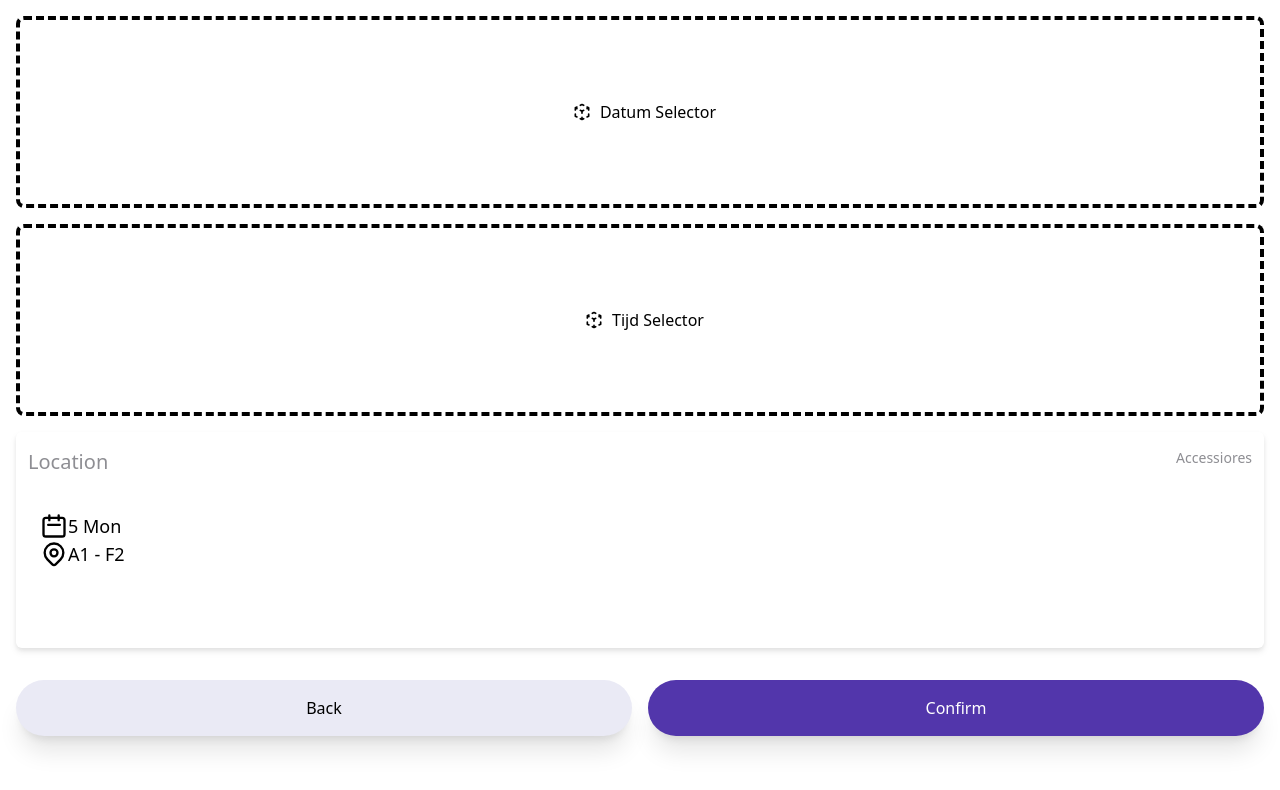
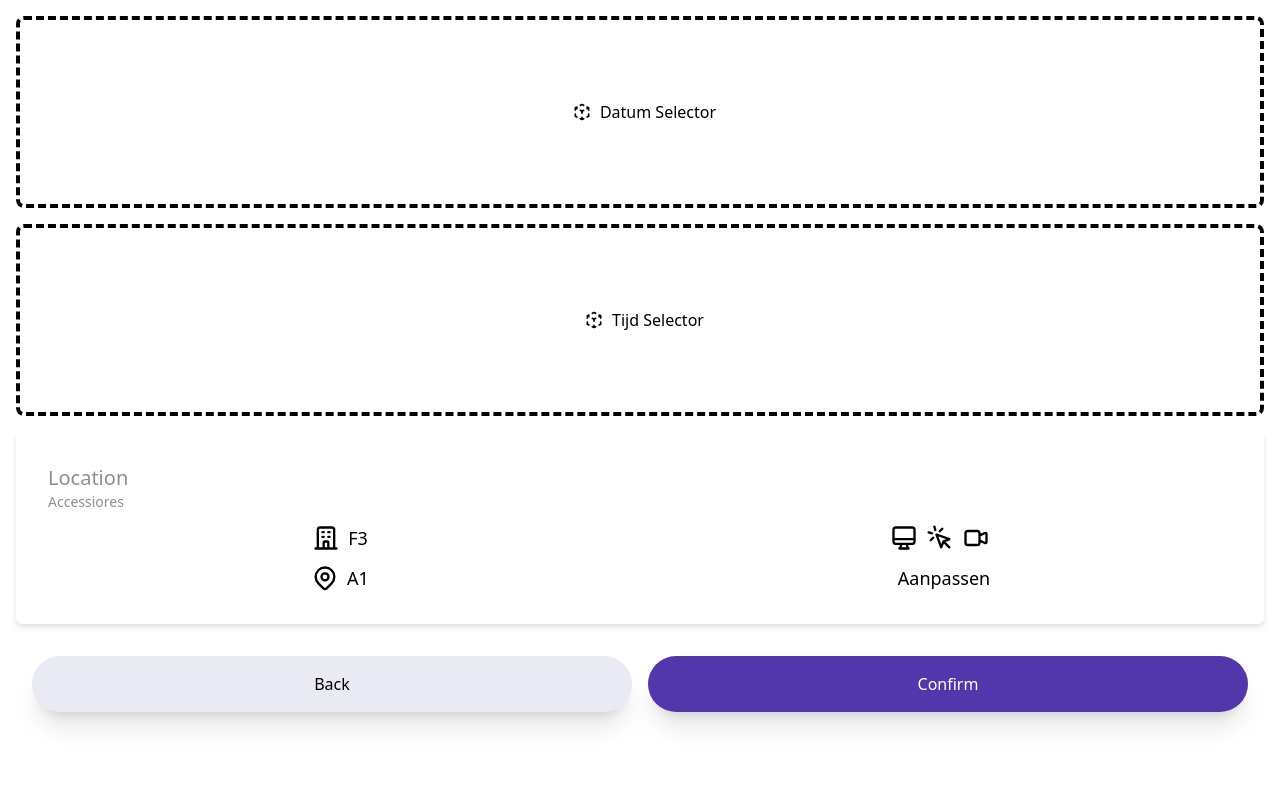
Before and after one commit to tomasvdlaan/cgi-res-frontend, a React (Create React App) app: page /reservations/create in a window 1280 px wide. Shown: the top 790 px of the page. Built offline with nearby package versions, Linux system fonts and the light colour scheme.

Commit message:
reservations

```diff
--- a/src/pages/reservations/create/ReservationCreatePage.tsx
+++ b/src/pages/reservations/create/ReservationCreatePage.tsx
@@ -1,11 +1,11 @@
-import {ClockIcon, OfficeBuildingIcon, DesktopComputerIcon, VideoCameraIcon, CursorClickIcon} from "@heroicons/react/outline";
-import {CalendarIcon} from "@heroicons/react/outline";
-import {LocationMarkerIcon} from "@heroicons/react/outline";
-import {StatusOnlineIcon} from "@heroicons/react/outline";
+import { ClockIcon, OfficeBuildingIcon, DesktopComputerIcon, VideoCameraIcon, CursorClickIcon } from "@heroicons/react/outline";
+import { CalendarIcon } from "@heroicons/react/outline";
+import { LocationMarkerIcon } from "@heroicons/react/outline";
+import { StatusOnlineIcon } from "@heroicons/react/outline";
 
-import {HomeIcon} from "@heroicons/react/outline";
-import {UserGroupIcon} from "@heroicons/react/outline";
-import {ExclamationCircleIcon} from "@heroicons/react/outline";
+import { HomeIcon } from "@heroicons/react/outline";
+import { UserGroupIcon } from "@heroicons/react/outline";
+import { ExclamationCircleIcon } from "@heroicons/react/outline";
 import React from "react";
 import PlaceholderBlock from "../../../glob-components/PlaceholderBlock";
 
@@ -13,33 +13,69 @@ function ReservationCreatePage() {
 	return (
 		<>
 			<div className="gap-y-4 flex flex-col p-4">
+
 				<PlaceholderBlock title="Datum Selector" className="h-48" />
 				<PlaceholderBlock title="Tijd Selector" className="h-48" />
 
-				<div className="rounded-md bg-white w-50 px-6 py-20 drop-shadow-md">
-					<div className="text-left text-xl text-gray font-SofiaProBold absolute left-3 top-4 "> Location</div>
-					<div className="text-right text-sm text-gray font-SofiaProBold absolute right-3 top-4 "> Accessiores</div>
-					<div className="flex justify-left items-center">
-						<CalendarIcon className="h-7 w-7"/>
-						<div className="text-lg ">
-                                    5 Mon
+
+
+				<div className="flex flex-col rounded-md bg-white w-50 p-8 drop-shadow-md">
+					<div className="text-left text-xl text-gray font-SofiaProBold flex "> Location
+					</div>
+					<div className="text-right text-sm text-gray font-SofiaProBold flex  "> Accessiores
+					</div>
+
+					<div className="grid gap-x-4 grid-cols-2 justify-center items-center">
+
+						<div className="flex flex-col justify-center items-center">
+
+							<div className="flex flex-col justify-left items-center">
+								<div className="flex flex-row items-center">
+									<OfficeBuildingIcon className="h-7 my-3 w-7" />
+									<div className="text-lg ml-2 ">
+										F3
 									</div>
 								</div>
-					<div className="flex justify-left items-center">
-						<LocationMarkerIcon className="h-7 w-7"/>
-						<div className="text-lg ">
-                                    A1 - F2
+								<div className="flex flex-row items-center">
+									<LocationMarkerIcon className="h-7 w-7" />
+									<div className="text-lg ml-2">
+										A1
 									</div>
 								</div>
+
+							</div>
+
+						</div>
+						<div className="flex flex-col">
+							<div className="flex my-3 m-2 justify-center items-center">
+								<DesktopComputerIcon className="h-7 w-7 mx-1" />
+								<CursorClickIcon className="h-7 w-7 mx-1" />
+								<VideoCameraIcon className="h-7 w-7 mx-1" />
+							</div>
+							<button className="text-lg ml-2">
+								Aanpassen
+							</button>
+
+						</div>
+
+
+
+
 					</div>
 				</div>
+
+
+
 
 				<div className="static p-4 bottom-0">
 					<div className=" grid gap-x-4 grid-cols-2 justify-center items-center">
 						<button className="rounded-full bg-light-purple p-4 w-full shadow-xl">Back</button>
 						<button className="rounded-full bg-purple text-white p-4 w-full shadow-xl">Confirm</button>
 
+
 					</div>
+				</div>
+
 			</div>
 
 		</>
```
Lines whose indentation alone changed are shown as unchanged.
